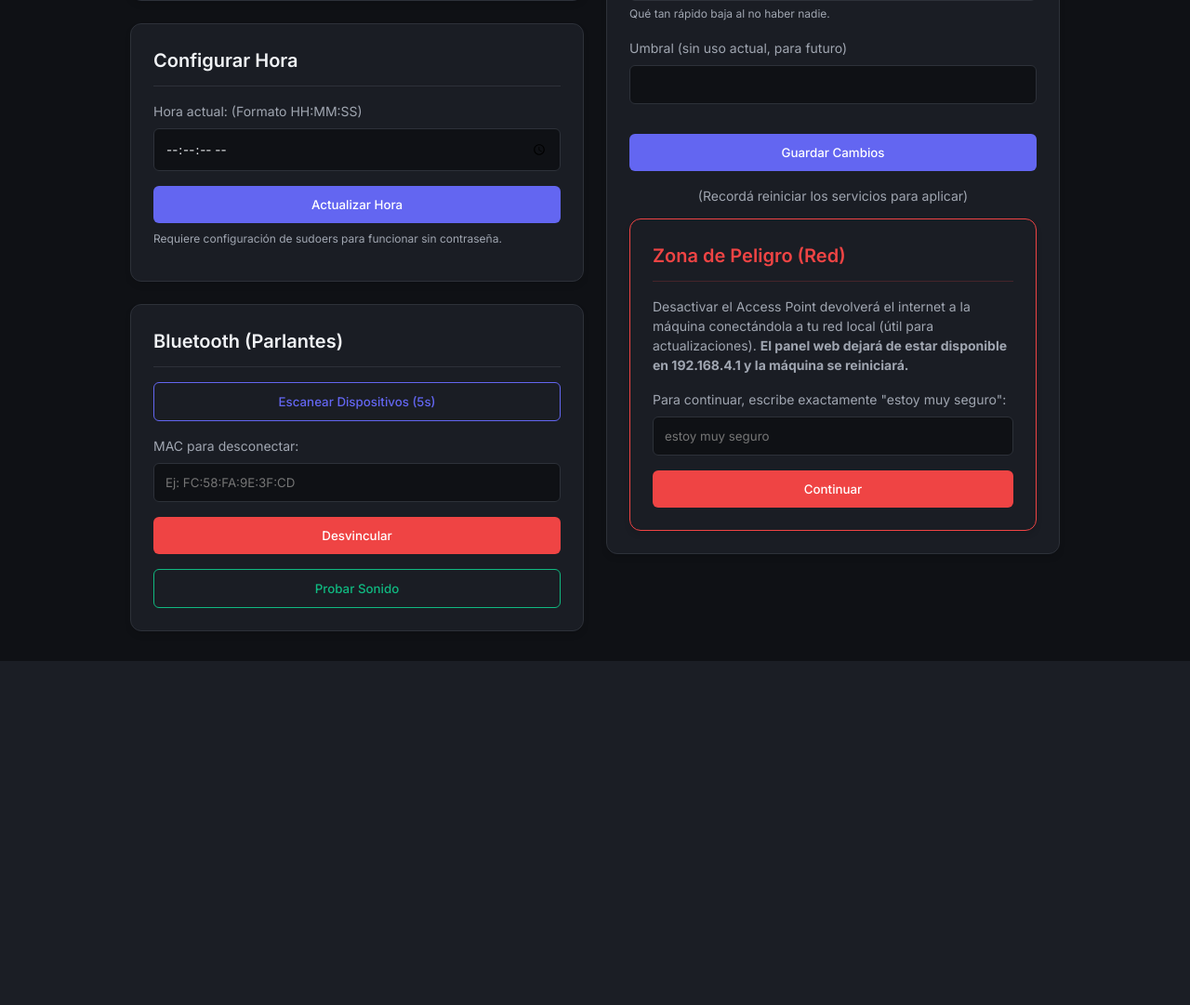
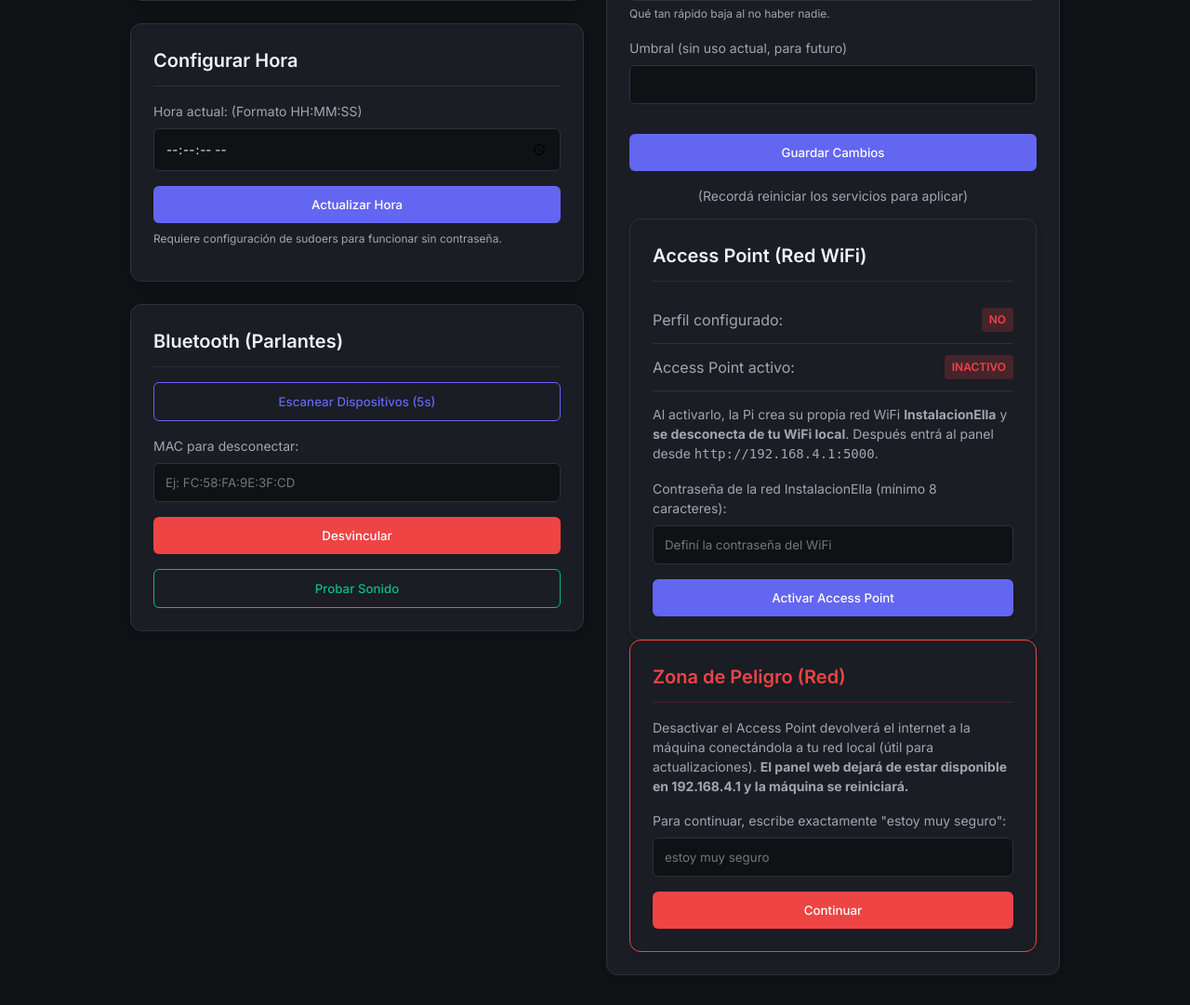
Before and after one commit to lux-metro/ella, a Flask app: template pi/panel/templates/index.html in a window 1280 px wide. Shown: the part 655-1736 px from the top of the page at 93% size. Before the commit the page ends 1366 px from the top, so only its background shows below. Run offline with Flask 3, Linux system fonts and the light colour scheme; the template is opened without the code that fills it, so the values that code supplies are empty.

Commit message:
update scripts setup

```diff
--- a/pi/panel/app.py
+++ b/pi/panel/app.py
@@ -1,4 +1,4 @@
-from flask import Flask, render_template, request, redirect, url_for, flash, jsonify
+from flask import Flask, render_template, request, redirect, url_for, flash
 import os
 import subprocess
 import time
@@ -14,22 +14,31 @@ app = Flask(__name__)
 app.secret_key = 'super_secret_key_for_flash_messages'
 
 CONFIG_FILE = os.path.expanduser("~/ella/config.env")
+WIFI_CRED_FILE = os.path.expanduser("~/ella/credenciales_wifi.txt")
+
+# Los scripts de red viven en el repo, junto al panel (rutas relativas para
+# que funcionen tanto con el repo en ~/ella/repo como en ~/ella).
+DIR_PANEL = os.path.dirname(os.path.abspath(__file__))
+SCRIPT_ACTIVAR_AP = os.path.join(DIR_PANEL, '..', 'setup_pi_access_point.sh')
+SCRIPT_REVERTIR_WIFI = os.path.join(DIR_PANEL, '..', 'revertir_wifi.sh')
+
+NOMBRE_AP = "InstalacionElla"
 
 # --- Autenticación ---
-def check_auth(username, password):
+def verificar_credenciales(username, password):
     return username == PANEL_USER and password == PANEL_PASS
 
-def authenticate():
+def pedir_autenticacion():
     return ('Requerido iniciar sesión', 401, {'WWW-Authenticate': 'Basic realm="Login Required"'})
 
-def requires_auth(f):
+def requiere_auth(f):
     @wraps(f)
-    def decorated(*args, **kwargs):
+    def decorado(*args, **kwargs):
         auth = request.authorization
-        if not auth or not check_auth(auth.username, auth.password):
-            return authenticate()
+        if not auth or not verificar_credenciales(auth.username, auth.password):
+            return pedir_autenticacion()
         return f(*args, **kwargs)
-    return decorated
+    return decorado
 
 # --- Utilidades ---
 def leer_configuracion():
@@ -65,17 +74,30 @@ def leer_estado(archivo, por_defecto="N/A"):
             return por_defecto
     return por_defecto
 
-def get_service_status(service_name):
+def estado_servicio(nombre_servicio):
     try:
-        res = subprocess.run(["systemctl", "--user", "is-active", service_name], capture_output=True, text=True)
+        res = subprocess.run(["systemctl", "--user", "is-active", nombre_servicio], capture_output=True, text=True)
         return res.stdout.strip()
     except:
         return "unknown"
 
+def estado_ap():
+    """Estado del modo Access Point (NetworkManager)."""
+    configurado = False
+    activo = False
+    try:
+        res = subprocess.run(["nmcli", "-t", "-f", "NAME", "con", "show"], capture_output=True, text=True)
+        configurado = NOMBRE_AP in res.stdout
+        res = subprocess.run(["nmcli", "-t", "-f", "NAME", "con", "show", "--active"], capture_output=True, text=True)
+        activo = NOMBRE_AP in res.stdout
+    except Exception:
+        pass
+    return {'configurado': configurado, 'activo': activo}
+
 # --- Rutas ---
 @app.route('/')
-@requires_auth
-def index():
+@requiere_auth
+def inicio():
     config = leer_configuracion()
 
     # Leer estados
@@ -94,79 +116,111 @@ def index():
         pass
 
     # Estado de servicios
-    estado_servicios = {
-        'reproducir': get_service_status('reproducir.service'),
-        'sentir_presencia': get_service_status('sentir-presencia.service')
+    servicios = {
+        'reproducir': estado_servicio('reproducir.service'),
+        'sentir_presencia': estado_servicio('sentir-presencia.service')
     }
 
     return render_template('index.html', config=config, presencia=presencia,
                            intensidad=intensidad, hace_cuanto=hace_cuanto,
-                           servicios=estado_servicios)
+                           servicios=servicios, ap=estado_ap())
 
 @app.route('/config', methods=['POST'])
-@requires_auth
-def update_config():
+@requiere_auth
+def guardar_config():
     config = leer_configuracion()
     for key in config.keys():
         if key in request.form:
             config[key] = request.form[key]
     guardar_configuracion(config)
     flash("Configuración guardada exitosamente.", "success")
-    return redirect(url_for('index'))
+    return redirect(url_for('inicio'))
 
-@app.route('/restart/<service_name>', methods=['POST'])
-@requires_auth
-def restart_service(service_name):
-    if service_name not in ['reproducir', 'sentir-presencia']:
+@app.route('/reiniciar/<nombre_servicio>', methods=['POST'])
+@requiere_auth
+def reiniciar_servicio(nombre_servicio):
+    if nombre_servicio not in ['reproducir', 'sentir-presencia']:
         flash("Servicio inválido.", "error")
-        return redirect(url_for('index'))
+        return redirect(url_for('inicio'))
 
     try:
-        subprocess.run(["systemctl", "--user", "restart", f"{service_name}.service"], check=True)
-        flash(f"Servicio {service_name} reiniciado.", "success")
+        subprocess.run(["systemctl", "--user", "restart", f"{nombre_servicio}.service"], check=True)
+        flash(f"Servicio {nombre_servicio} reiniciado.", "success")
     except Exception as e:
-        flash(f"Error al reiniciar {service_name}: {e}", "error")
+        flash(f"Error al reiniciar {nombre_servicio}: {e}", "error")
 
-    return redirect(url_for('index'))
+    return redirect(url_for('inicio'))
 
 @app.route('/config/hora', methods=['POST'])
-@requires_auth
-def update_time():
+@requiere_auth
+def actualizar_hora():
     nueva_hora = request.form.get('hora')
     if nueva_hora:
         try:
-            subprocess.run(["sudo", "date", "-s", nueva_hora], check=True)
+            subprocess.run(["sudo", "-n", "date", "-s", nueva_hora], check=True)
             flash("Hora actualizada exitosamente.", "success")
         except Exception as e:
             flash(f"Error al actualizar la hora (¿falta configurar sudoers?): {e}", "error")
-    return redirect(url_for('index'))
+    return redirect(url_for('inicio'))
 
-@app.route('/config/revert_wifi', methods=['POST'])
-@requires_auth
-def revert_wifi():
+@app.route('/config/activar_ap', methods=['POST'])
+@requiere_auth
+def activar_ap():
+    if estado_ap()['activo']:
+        flash(f"El Access Point '{NOMBRE_AP}' ya está activo.", "info")
+        return redirect(url_for('inicio'))
+
+    contrasena = request.form.get('contrasena', '').strip()
+    if len(contrasena) < 8:
+        flash("La contraseña debe tener al menos 8 caracteres.", "error")
+        return redirect(url_for('inicio'))
+
+    if not os.path.exists(SCRIPT_ACTIVAR_AP):
+        flash("No se encontró el script setup_pi_access_point.sh.", "error")
+        return redirect(url_for('inicio'))
+
+    try:
+        os.makedirs(os.path.dirname(WIFI_CRED_FILE), exist_ok=True)
+        with open(WIFI_CRED_FILE, 'w') as f:
+            f.write(contrasena + "\n")
+
+        # Se ejecuta en background: activar el AP corta la conexión actual.
+        # Los logs quedan en /tmp/activar_ap.log para diagnóstico.
+        with open('/tmp/activar_ap.log', 'w') as log:
+            subprocess.Popen(
+                ["sudo", "-n", "bash", SCRIPT_ACTIVAR_AP],
+                stdout=log, stderr=log, start_new_session=True,
+            )
+        return "El Access Point se está activando. Conectate a la red WiFi 'InstalacionElla' y entrá a http://192.168.4.1:5000"
+    except Exception as e:
+        flash(f"Error ejecutando script: {e}", "error")
+        return redirect(url_for('inicio'))
+
+@app.route('/config/revertir_wifi', methods=['POST'])
+@requiere_auth
+def revertir_wifi():
     seguridad = request.form.get('seguridad', '')
     if seguridad.strip() != "estoy muy seguro":
         flash("Mecanismo de seguridad fallido. Debes escribir exactamente la frase solicitada.", "error")
-        return redirect(url_for('index'))
+        return redirect(url_for('inicio'))
 
-    script_path = os.path.expanduser("~/ella/repo/pi/revertir_wifi.sh")
-    if not os.path.exists(script_path):
+    if not os.path.exists(SCRIPT_REVERTIR_WIFI):
         flash("No se encontró el script revertir_wifi.sh.", "error")
-        return redirect(url_for('index'))
+        return redirect(url_for('inicio'))
 
     try:
         # Ejecutamos el script en background y ordenamos un reboot en 2 segundos
-        subprocess.Popen(f"bash {script_path} && sleep 2 && sudo reboot", shell=True)
+        subprocess.Popen(f"sudo -n bash {SCRIPT_REVERTIR_WIFI} && sleep 2 && sudo -n reboot", shell=True)
         return "El Access Point se está desactivando y la máquina se reiniciará en unos segundos. Ya puedes cerrar esta ventana."
     except Exception as e:
         flash(f"Error ejecutando script: {e}", "error")
-        return redirect(url_for('index'))
+        return redirect(url_for('inicio'))
 
 
-# --- Bluetooth API (Sin JS) ---
-@app.route('/bluetooth/scan', methods=['POST'])
-@requires_auth
-def bt_scan():
+# --- Bluetooth API ---
+@app.route('/bluetooth/escanear', methods=['POST'])
+@requiere_auth
+def escanear_bluetooth():
     try:
         subprocess.run(["bluetoothctl", "scan", "on"], timeout=5)
     except subprocess.TimeoutExpired:
@@ -179,18 +233,18 @@ def bt_scan():
             parts = line.split(" ", 2)
             if len(parts) >= 3:
                 mac, name = parts[1], parts[2]
-                devices_html += f"<li>{name} ({mac}) - <form style='display:inline' method='POST' action='/bluetooth/connect'><input type='hidden' name='mac' value='{mac}'><button type='submit'>Conectar</button></form></li>"
+                devices_html += f"<li>{name} ({mac}) - <form style='display:inline' method='POST' action='/bluetooth/conectar'><input type='hidden' name='mac' value='{mac}'><button type='submit'>Conectar</button></form></li>"
     devices_html += "</ul>"
 
     if devices_html == "<ul></ul>":
         flash("No se encontraron dispositivos Bluetooth.", "info")
     else:
         flash(f"Dispositivos encontrados:<br>{devices_html}", "info")
-    return redirect(url_for('index'))
+    return redirect(url_for('inicio'))
 
-@app.route('/bluetooth/connect', methods=['POST'])
-@requires_auth
-def bt_connect():
+@app.route('/bluetooth/conectar', methods=['POST'])
+@requiere_auth
+def conectar_bluetooth():
     mac = request.form.get('mac')
     if mac:
         try:
@@ -200,11 +254,11 @@ def bt_connect():
             flash(f"Conectado exitosamente a {mac}.", "success")
         except Exception as e:
             flash(f"Error conectando a {mac}: {e}", "error")
-    return redirect(url_for('index'))
+    return redirect(url_for('inicio'))
 
-@app.route('/bluetooth/disconnect', methods=['POST'])
-@requires_auth
-def bt_disconnect():
+@app.route('/bluetooth/desvincular', methods=['POST'])
+@requiere_auth
+def desvincular_bluetooth():
     mac = request.form.get('mac')
     if mac:
         try:
@@ -212,17 +266,17 @@ def bt_disconnect():
             flash(f"Dispositivo {mac} desvinculado.", "success")
         except Exception as e:
             flash(f"Error desvinculando {mac}: {e}", "error")
-    return redirect(url_for('index'))
+    return redirect(url_for('inicio'))
 
-@app.route('/bluetooth/test', methods=['POST'])
-@requires_auth
-def bt_test():
+@app.route('/bluetooth/probar', methods=['POST'])
+@requiere_auth
+def probar_bluetooth():
     try:
         subprocess.Popen(["play", "-n", "synth", "2", "pinknoise"])
         flash("Reproduciendo sonido de prueba (ruido rosa por 2s)...", "success")
     except Exception as e:
         flash(f"Error reproduciendo audio: {e}", "error")
-    return redirect(url_for('index'))
+    return redirect(url_for('inicio'))
 
 if __name__ == '__main__':
     app.run(host='0.0.0.0', port=5000)
--- a/pi/panel/templates/index.html
+++ b/pi/panel/templates/index.html
@@ -257,10 +257,10 @@
                         <span class="status-badge {% if servicios.sentir_presencia == 'active' %}status-active{% else %}status-inactive{% endif %}">{{ servicios.sentir_presencia }}</span>
                     </div>
                     <div class="actions">
-                        <form method="POST" action="/restart/reproducir" style="flex:1;">
+                        <form method="POST" action="/reiniciar/reproducir" style="flex:1;">
                             <button type="submit" class="btn-outline">Reiniciar Audio</button>
                         </form>
-                        <form method="POST" action="/restart/sentir-presencia" style="flex:1;">
+                        <form method="POST" action="/reiniciar/sentir-presencia" style="flex:1;">
                             <button type="submit" class="btn-outline">Reiniciar Radar</button>
                         </form>
                     </div>
@@ -280,17 +280,17 @@
 
                 <div class="card">
                     <h2>Bluetooth (Parlantes)</h2>
-                    <form method="POST" action="/bluetooth/scan" style="margin-bottom:1rem;">
+                    <form method="POST" action="/bluetooth/escanear" style="margin-bottom:1rem;">
                         <button type="submit" class="btn-outline">Escanear Dispositivos (5s)</button>
                     </form>
-                    <form method="POST" action="/bluetooth/disconnect" style="margin-bottom:1rem;">
+                    <form method="POST" action="/bluetooth/desvincular" style="margin-bottom:1rem;">
                         <div class="form-group">
                             <label>MAC para desconectar:</label>
                             <input type="text" name="mac" placeholder="Ej: FC:58:FA:9E:3F:CD">
                         </div>
                         <button type="submit" class="btn-danger">Desvincular</button>
                     </form>
-                    <form method="POST" action="/bluetooth/test">
+                    <form method="POST" action="/bluetooth/probar">
                         <button type="submit" class="btn-outline" style="border-color:var(--success-color); color:var(--success-color);">Probar Sonido</button>
                     </form>
                 </div>
@@ -348,13 +348,42 @@
                         (Recordá reiniciar los servicios para aplicar)
                     </p>
                 </form>
+                <div class="card">
+                    <h2>Access Point (Red WiFi)</h2>
+                    <div class="stat">
+                        <span class="stat-label">Perfil configurado:</span>
+                        <span class="status-badge {% if ap.configurado %}status-active{% else %}status-inactive{% endif %}">{{ 'Sí' if ap.configurado else 'No' }}</span>
+                    </div>
+                    <div class="stat">
+                        <span class="stat-label">Access Point activo:</span>
+                        <span class="status-badge {% if ap.activo %}status-active{% else %}status-inactive{% endif %}">{{ 'Activo' if ap.activo else 'Inactivo' }}</span>
+                    </div>
+                    <p style="font-size: 0.875rem; color: var(--text-secondary); margin-bottom: 1rem;">
+                        Al activarlo, la Pi crea su propia red WiFi <strong>InstalacionElla</strong>
+                        y <strong>se desconecta de tu WiFi local</strong>. Después entrá al panel desde
+                        <code>http://192.168.4.1:5000</code>.
+                    </p>
+                    {% if not ap.activo %}
+                    <form method="POST" action="/config/activar_ap">
+                        <div class="form-group">
+                            <label>Contraseña de la red InstalacionElla (mínimo 8 caracteres):</label>
+                            <input type="text" name="contrasena" minlength="8" required placeholder="Definí la contraseña del WiFi">
+                        </div>
+                        <button type="submit">Activar Access Point</button>
+                    </form>
+                    {% else %}
+                    <p style="font-size: 0.875rem; color: var(--success-color);">
+                        Ya estás en modo Access Point. Para volver a tu red local, usá la Zona de Peligro de abajo.
+                    </p>
+                    {% endif %}
+                </div>
                 <div class="card" style="border-color: var(--error-color);">
                     <h2 style="color: var(--error-color); border-bottom-color: rgba(239, 68, 68, 0.2);">Zona de Peligro (Red)</h2>
                     <p style="font-size: 0.875rem; color: var(--text-secondary); margin-bottom: 1rem;">
                         Desactivar el Access Point devolverá el internet a la máquina conectándola a tu red local (útil para actualizaciones).
                         <strong>El panel web dejará de estar disponible en 192.168.4.1 y la máquina se reiniciará.</strong>
                     </p>
-                    <form method="POST" action="/config/revert_wifi">
+                    <form method="POST" action="/config/revertir_wifi">
                         <div class="form-group">
                             <label>Para continuar, escribe exactamente "estoy muy seguro":</label>
                             <input type="text" name="seguridad" pattern="^estoy muy seguro$" title="Debes escribir exactamente 'estoy muy seguro' en minúsculas" required placeholder="estoy muy seguro">
```
Also changed, not shown: docs/00-antes-de-empezar.md (+2 -0 lines), docs/01-raspberry-pi-setup.md (+12 -12 lines), docs/05-troubleshooting.md (+60 -13 lines), pi/shared/main.py (+4 -4 lines), README.md, deploy/README.md, deploy/ansible/README.md, 7 other files.
